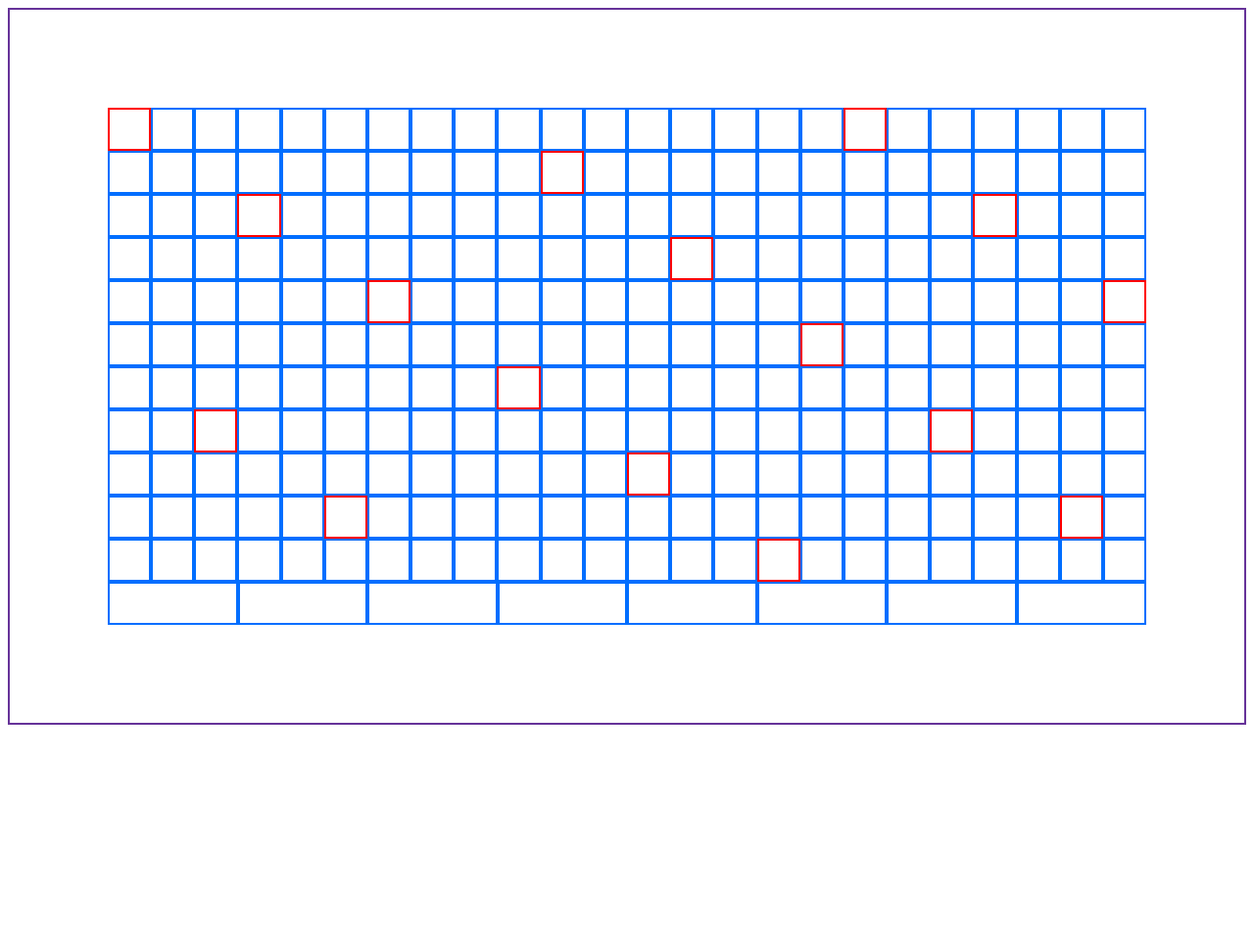
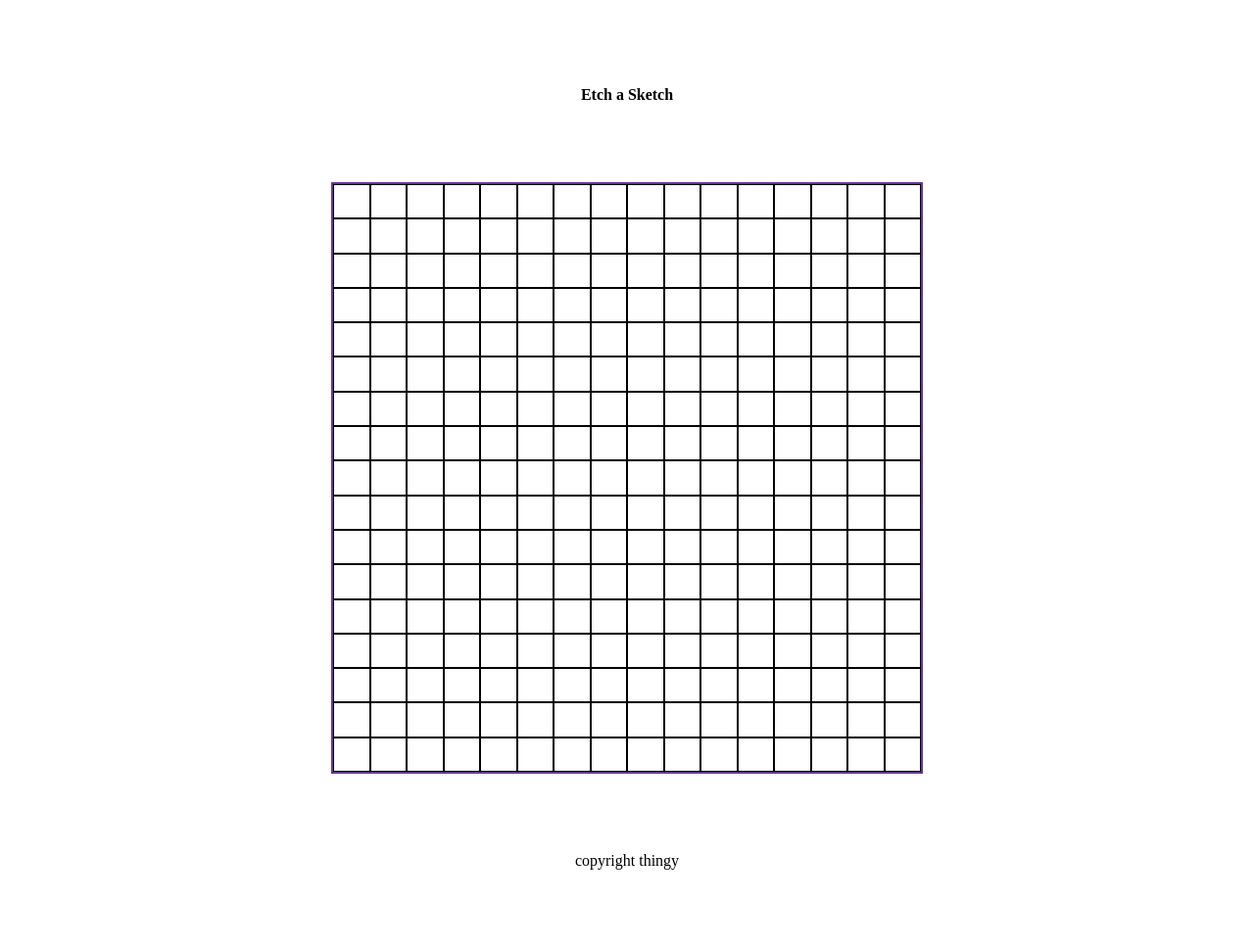
Before and after one commit to Sty6x/etch-a-sketch, a plain HTML site: page index.html in a window 1280 px wide. Shown: the whole page at 98% size. Before the commit the page ends 800 px from the top, so only its background shows below. Drawn offline with Linux system fonts and the light colour scheme.

Commit message:
somewhat workable grid

```diff
--- a/index.html
+++ b/index.html
@@ -8,9 +8,13 @@
         <script src="scripts.js" defer="true"></script>
     </head>
     <body>
+        <div class="header">
+            <strong>Etch a Sketch</strong>
+        </div>
         <div class="grid-container">
 
         </div>
+        <div class="footer">copyright thingy</div>
 
     </body>
 </html>
--- a/scripts.js
+++ b/scripts.js
@@ -2,6 +2,9 @@
 const gridContainer = document.querySelector('.grid-container');
 
 
+
+// todo
+//make container have a fixed size and grids have flex grow
 
 const createGrid = (gridSize, paddingSize) => {
     for (let i = 0; i < gridSize; i++) {
@@ -22,4 +25,7 @@ const createGrid = (gridSize, paddingSize) => {
     }
 }
 
-createGrid(16, 20);
+
+//bug overflowing second parameter(paddingSize) is above 15
+//bug asymmetrical grids first parameter(gridSize) is change differently
+createGrid(16, 16);
--- a/styles.css
+++ b/styles.css
@@ -1,25 +1,41 @@
+body{
+    display: flex;
+    flex-direction: column;
+    align-items: center;
+    justify-content: space-evenly;
+}
+
+
+/* comeback to this */
+.header{
+    padding: 80px;
+    flex-grow: 1;
+}
+
+/* bug couldn't contain overflowing */
 .grid-container{
     display: flex;
-    /* gap: 2px; */
     justify-content: center;
-    align-items: center;
-    /* flex-direction: column; */
+
+    flex-direction: column;
     border: 2px solid rebeccapurple;
     flex-wrap: wrap;
-    padding: 100px;
+    width: 600px;
+    height: 600px;
+}
 
+/* /* comeback to this */
+.footer{
+    padding: 80px;
 }
 
 .grid-container .grids{
-    /* display: flex; */
-    flex-grow: 1;
-    flex-shrink: 1;
-
+    flex: 1;
 }
 .grid-container > .grid-column{
-    border: 2px solid red;
+    border: 1px solid rgb(0, 0, 0);
 }
 
 .grid-container > .grid-row{
-    border: 2px solid rgb(0, 110, 255);
+    border: 1px solid rgb(0, 0, 0);
 }
```
